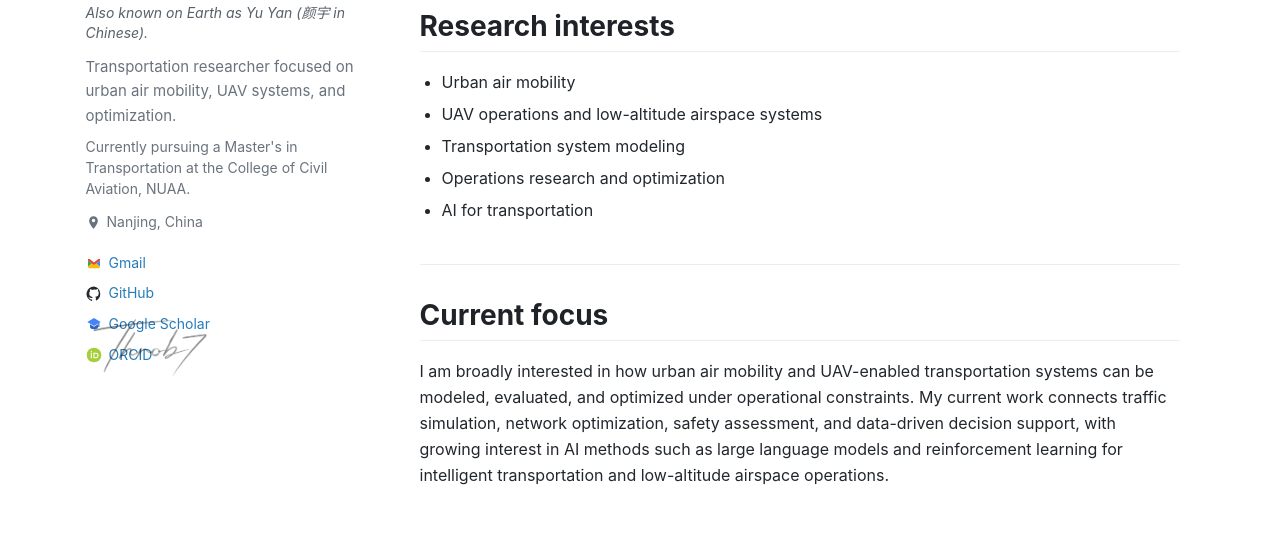
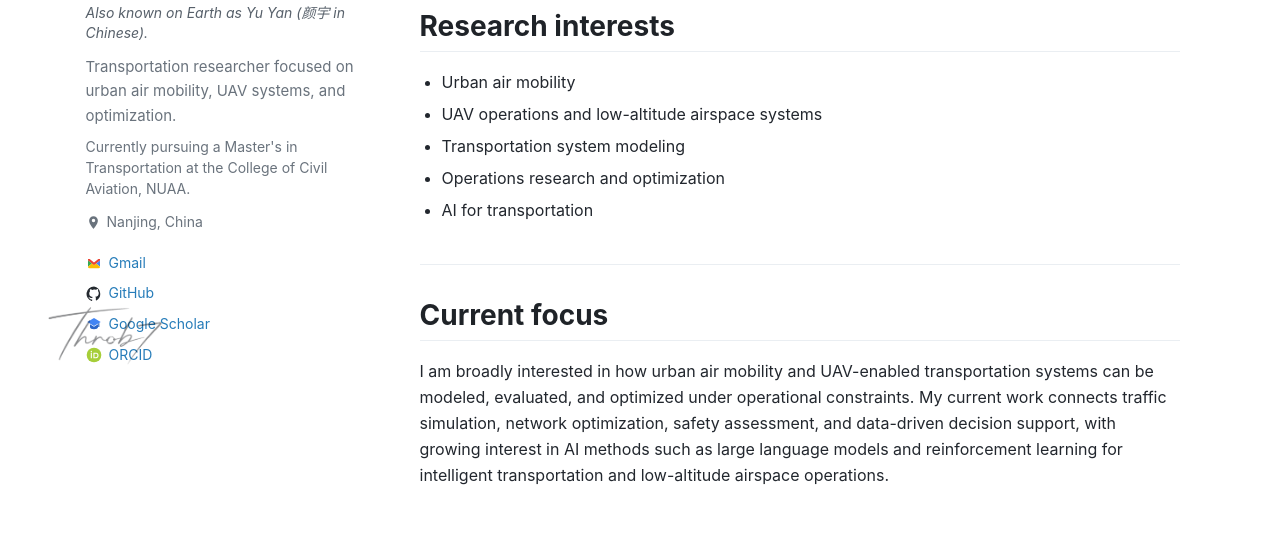
Before and after one commit to Throb7777/Throb7777.github.io, a plain HTML site: page index.html in a window 1280 px wide. Shown: the part 389-929 px from the top of the page. Drawn offline with Linux system fonts and the light colour scheme.

Commit message:
Move signature to page corner

```diff
--- a/index.html
+++ b/index.html
@@ -9,7 +9,7 @@
     >
     <title>Throb7</title>
     <link rel="icon" type="image/png" href="assets/favicon.png?v=7">
-    <link rel="stylesheet" href="styles.css?v=15">
+    <link rel="stylesheet" href="styles.css?v=16">
   </head>
   <body>
     <img class="site-signature" src="assets/signature-display.png?v=1" alt="">
--- a/styles.css
+++ b/styles.css
@@ -68,8 +68,8 @@ a:hover {
 
 .site-signature {
   position: fixed;
-  bottom: 34px;
-  left: max(24px, calc((100vw - var(--page-width) - var(--page-pad) * 2) / 2 + var(--page-pad)));
+  bottom: 46px;
+  left: 48px;
   width: 114px;
   height: auto;
   opacity: 0.48;
```
Also changed, not shown: awards.html (+1 -1 lines), education.html (+1 -1 lines), publications.html (+1 -1 lines).
